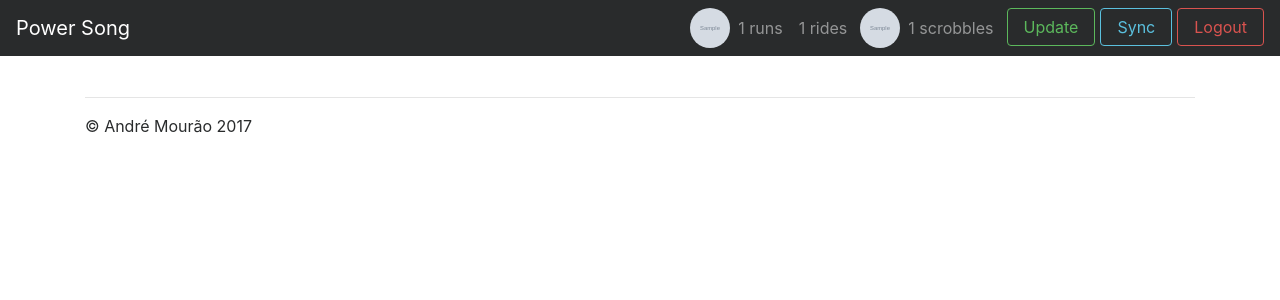
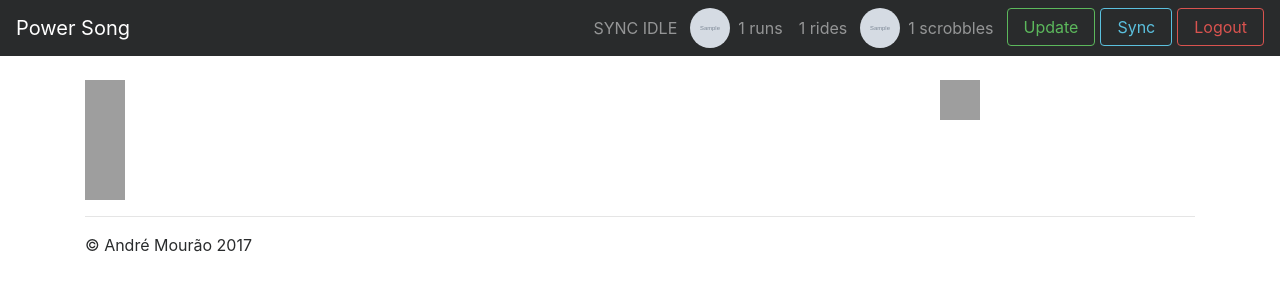
Before and after one commit to amourao/effortly, a Django app: template powersong/template/top.html in a window 1280 px wide. Shown: the top 300 px of the page. Run offline with Django 3.2, Linux system fonts and the light colour scheme; the template is opened without the code that fills it: values that come from a table or form of the project are taken from there, others are empty; tables that the repository leaves empty hold one stand-in row (values such as "Sample post"); grey boxes marked "Sample" are stand-in pictures; data that the repository does not hold is empty; parts of the project's set-up code (start-up, migrations or seed data) failed here and were passed over; some libraries are stand-ins or nearby versions; grey boxes are pictures that could not be loaded.

Commit message:
Added progress spinner to AJAX loaders

```diff
--- a/powersong/template/base.html
+++ b/powersong/template/base.html
@@ -28,7 +28,7 @@
             </ul>
             <ul class="nav navbar-nav ml-auto w-100 justify-content-end">
 
-                <li class="nav-item"> <a class="nav-link" id="progress"></a> </li>
+                <li class="nav-item"> <div id="progress"></div> </li>
 
                 <li class="nav-item"> <a class="btn-margin-left" href="https://www.strava.com/athletes/{{ athlete.athlete_id }}"><img src="{{ athlete.profile_image_url }}" width="40" height="40" class="rounded-circle" alt="Strava profile picture"></a> </li>
                 <li class="nav-item"> <a class="nav-link">{{ athlete.runs_count }} runs</a> </li>
@@ -62,8 +62,14 @@
     <script type="text/javascript">
 
     function update_all() {
+
+        $('#progress').html('<img src="/static/spinner.gif" width="40" height="40">');
+        $('#recent_table').html('<img src="/static/spinner.gif" width="40" height="40">');
+        $('#top').html('<img src="/static/spinner.gif" width="40" height="40">');
+        $('#top_c').html('<img src="/static/spinner.gif" width="40" height="40">');
+        $('#avg').html('<img src="/static/spinner.gif" width="40" height="40">');
+
         $('#progress').load('/get_sync_progress/')
-
         $('#recent_table').load('/latest')
         $('#top').load('/top/?type=top&field=avg_speed&dispfield=avg_speed_s&activity_type=0')
         $('#top_c').load('/top/?type=top&field=avg_speed&activity_type=1')
@@ -71,10 +77,12 @@
     }
 
     function sync() {
+        $('#progress').html('<img src="/static/spinner.gif" width="40" height="40">');
         $('#progress').load('/sync/')
     }
 
     function progress() {
+        $('#progress').html('<img src="/static/spinner.gif" width="40" height="40">');
         $('#progress').load('/get_sync_progress/')
     }
     </script>
--- a/powersong/urls.py
+++ b/powersong/urls.py
@@ -18,11 +18,13 @@
     url(r'^about/', about),
     url(r'^logout/', logout),
     url(r'^top/', top),
-    url(r'^latest/', latest
-        ),
+    url(r'^latest/', latest),
+
     url(r'^activity/(?P<activity_id>.*)/', activity),
     url(r'^song/(?P<song_id>.*)/', song),
     url(r'^artist/(?P<artist_id>.*)/', artist),
+
+    url(r'^get_sync_progress/', get_sync_progress),
 
     url(r'^resync_last_fm/(?P<activity_id>.*)/', resync_last_fm),
 
--- a/powersong/view_main.py
+++ b/powersong/view_main.py
@@ -103,15 +103,17 @@
     if 'sync_id' in request.session:
         if request.session['sync_id'] != None:
             status,finished,count = strava_get_sync_progress(request.session['sync_id'])
-            logger.error(status,finished,count)
             if count == 0:
                 response = "NOTHING TO SYNC"
                 request.session['sync_id'] = None
             else:
                 response = "SYNC {}: {} of {}".format(status,finished,count)
+                if status == 'SUCCESS':
+                    request.session['sync_id'] = None
+
 
     #return render_to_response('blank.html', {'message':response})
-    return HttpResponse(response)
+    return HttpResponse('<a class="nav-link">{}</a>'.format(response))
 
 def resync_last_fm(request,activity_id):
 
```
